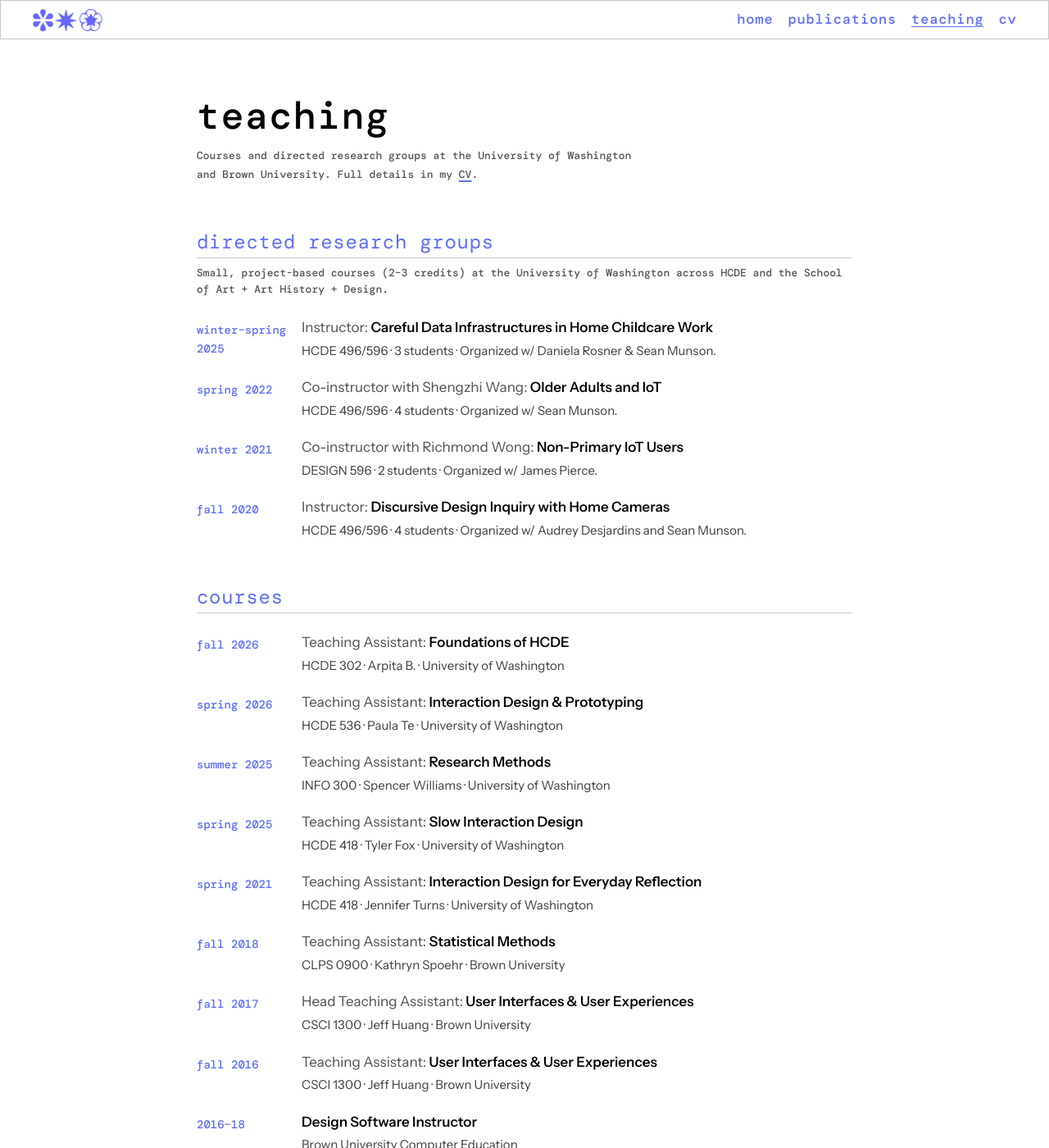
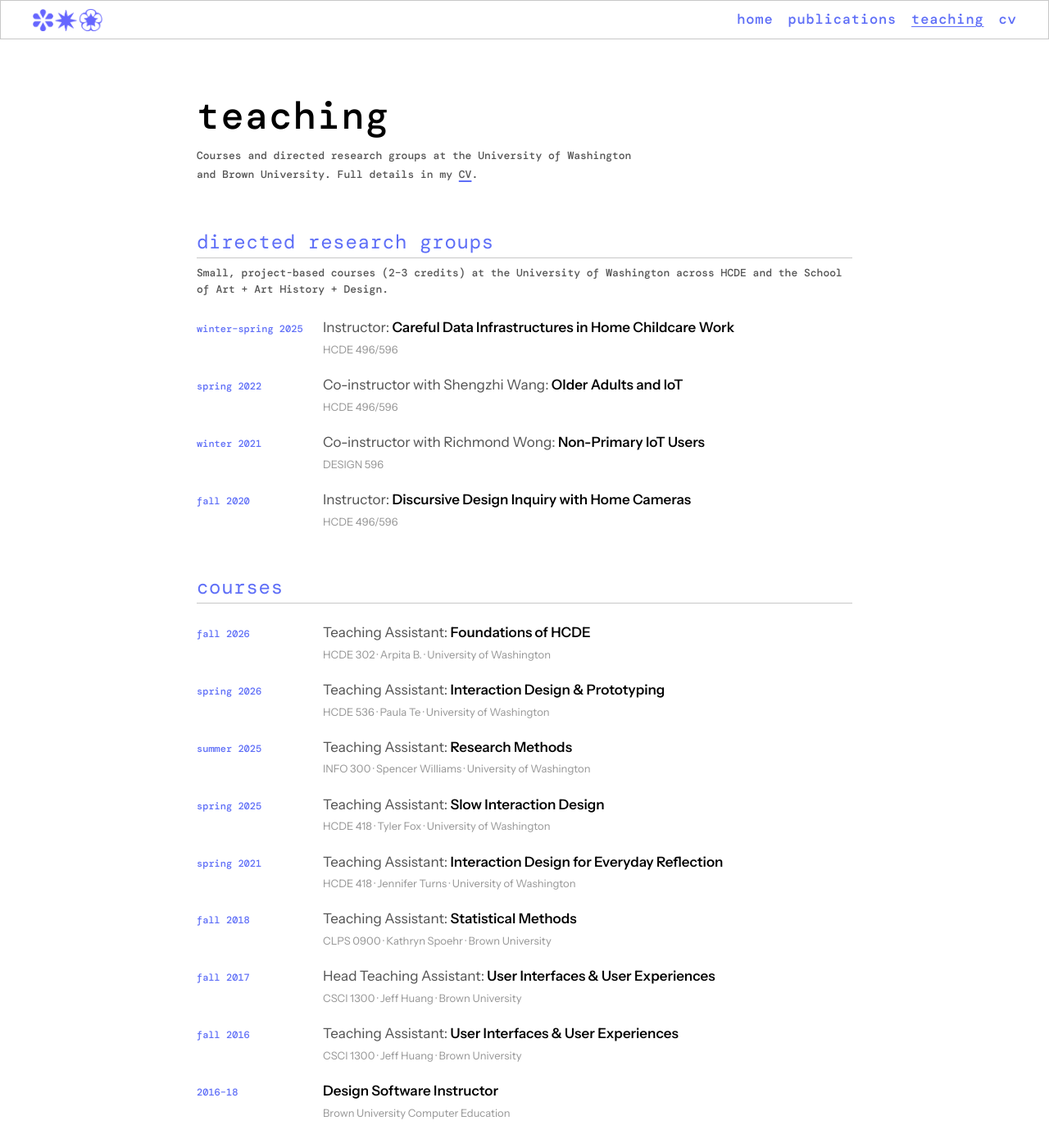
Before and after one commit to neillytan/neillytan.github.io, a Jekyll site: the page built from teaching.html, in a window 1280 px wide and 1400 px high. Shown: the whole window at 82% size. Built offline with Jekyll 4.4.1, drawn with Linux system fonts in a browser that asks for light colours; some web fonts are replaced.

Commit message:
Teaching: smaller terms, course number only in light gray
Co-Authored-By: Claude Opus 5.5 <noreply@anthropic.com>

```diff
--- a/_data/teaching.yml
+++ b/_data/teaching.yml
@@ -3,7 +3,7 @@
 #   term  — shown in the left column (e.g. "fall 2026")
 #   title — course or group name (optional; if left out, the role is shown on its own)
 #   role  — role, shown before title
-#   meta  — course code, instructor, collaborators, etc.
+#   meta  — small gray line under the title (e.g. the course number)
 
 - section: Directed Research Groups
   note: Small, project-based courses (2–3 credits) at the University of Washington across HCDE and the School of Art + Art History + Design.
@@ -11,19 +11,19 @@
     - term: winter–spring 2025
       role: Instructor
       title: Careful Data Infrastructures in Home Childcare Work
-      meta: HCDE 496/596 · 3 students · Organized w/ Daniela Rosner & Sean Munson.
+      meta: HCDE 496/596
     - term: spring 2022
       role: Co-instructor with Shengzhi Wang
       title: Older Adults and IoT
-      meta: HCDE 496/596 · 4 students · Organized w/ Sean Munson.
+      meta: HCDE 496/596
     - term: winter 2021
       role: Co-instructor with Richmond Wong
       title: Non-Primary IoT Users
-      meta: DESIGN 596 · 2 students · Organized w/ James Pierce.
+      meta: DESIGN 596
     - term: fall 2020
       role: Instructor
       title: Discursive Design Inquiry with Home Cameras
-      meta: HCDE 496/596 · 4 students · Organized w/ Audrey Desjardins and Sean Munson.
+      meta: HCDE 496/596
 
 - section: Courses
   items:
--- a/assets/css/style.css
+++ b/assets/css/style.css
@@ -126,7 +126,9 @@ p { margin: 0 0 1rem; }
 .pub-status { font-family: var(--heading-font); font-size: 12px; font-weight: 400; background: var(--highlight); color: var(--text); padding: 1px 5px; margin-left: 4px; white-space: nowrap; }
 
 /* teaching */
-.teach .pub-list { grid-template-columns: 110px minmax(0, 1fr); }
+.teach .pub-list { grid-template-columns: 136px minmax(0, 1fr); }
+.teach .pub-id { font-size: 12px; padding-top: 4px; }
+.teach .pub-meta { font-size: 13px; color: #999; }
 .teach-role { font-weight: 420; color: #555; }
 
 /* ---------- small screens ---------- */
```
